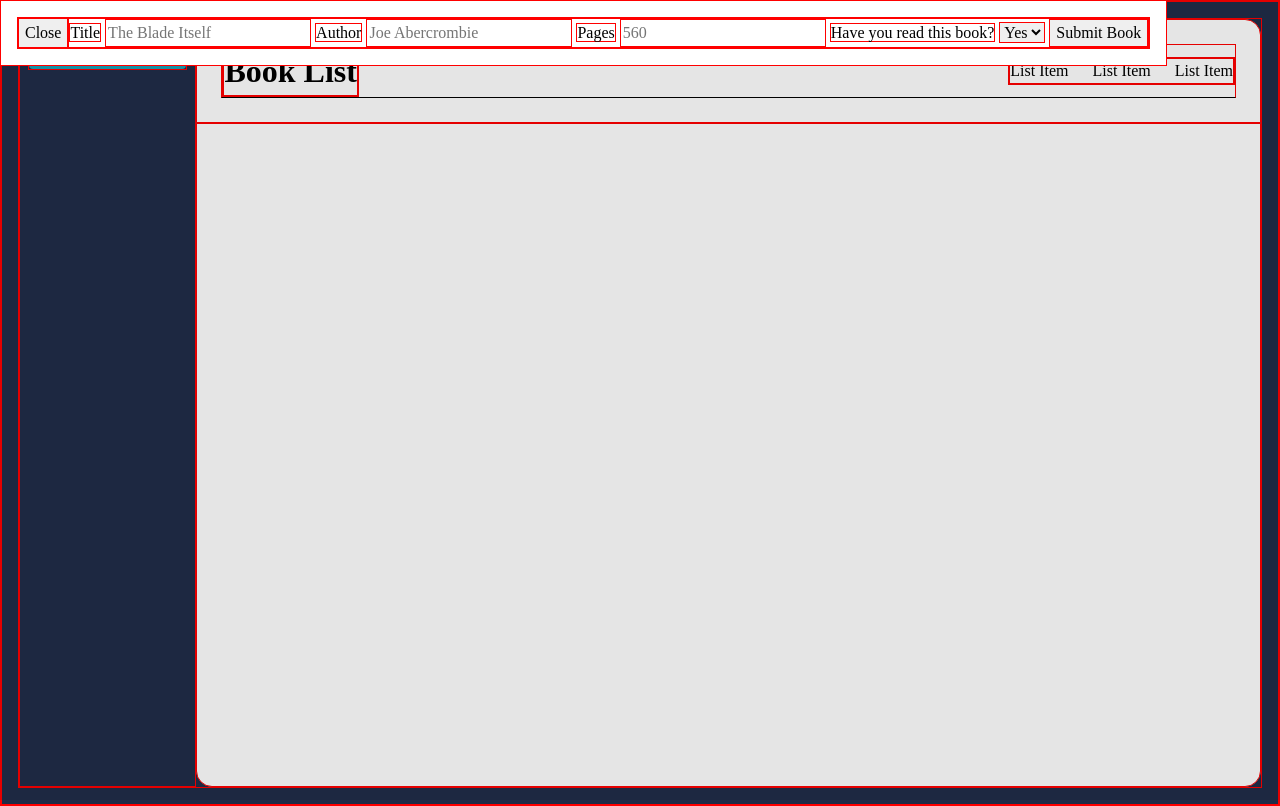
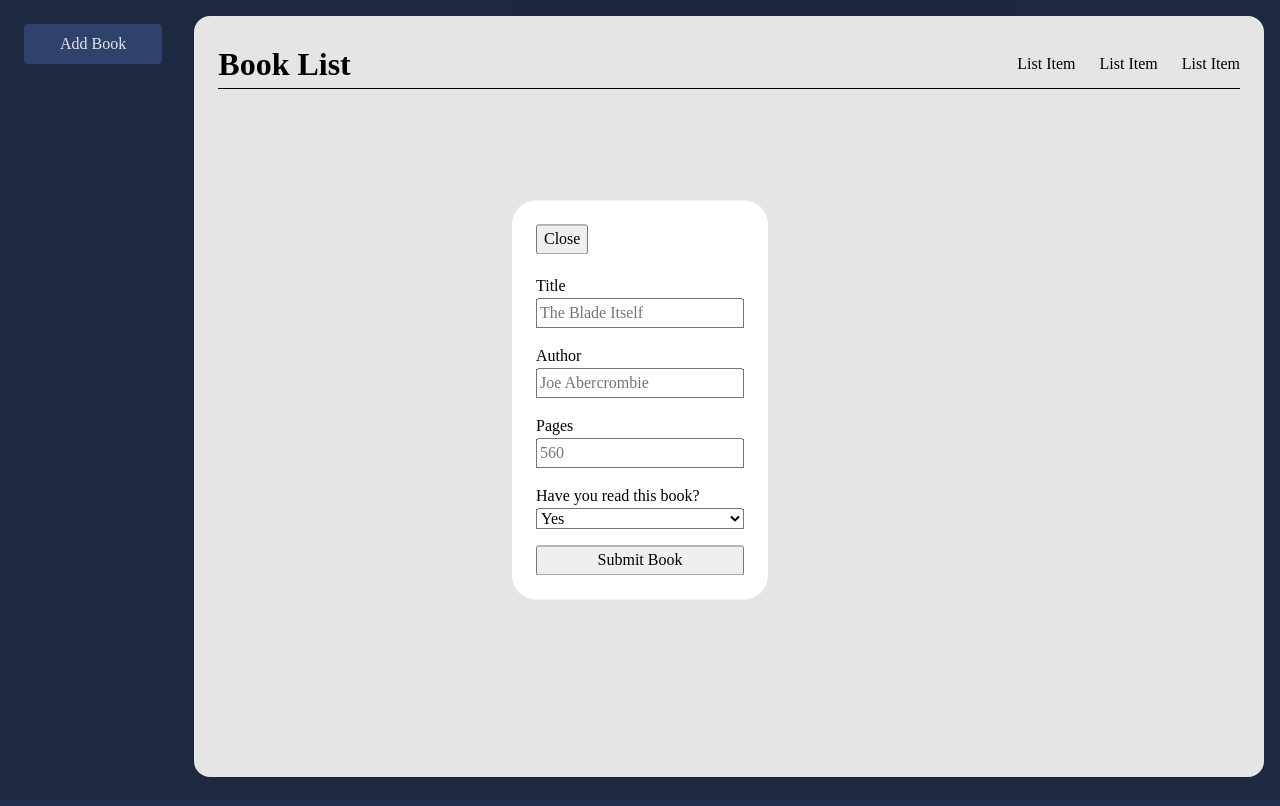
Before and after one commit to Oosh74/op-library, a plain HTML site: page index.html in a window 1280 px wide. Both pictures are taken after a click on the button "Add Book". Drawn offline with Linux system fonts and the light colour scheme.

Commit message:
Add styling for dialog modal

```diff
--- a/index.html
+++ b/index.html
@@ -27,10 +27,17 @@
         <div>
           <button class="add-book">Add Book</button>
         </div>
+      </section>
+      <section class="book-grid"></section>
+    </div>
     <dialog class="form-modal">
       <div class="modal-container">
+        <div>
           <button class="close-form">Close</button>
+        </div>
+        <div>
           <form>
+            <div class="form-input-wrapper">
               <label for="title">Title</label>
               <input
                 type="text"
@@ -38,6 +45,8 @@
                 name="title"
                 placeholder="The Blade Itself"
               />
+            </div>
+            <div class="form-input-wrapper">
               <label for="author">Author</label>
               <input
                 type="text"
@@ -45,19 +54,24 @@
                 name="author"
                 placeholder="Joe Abercrombie"
               />
+            </div>
+            <div class="form-input-wrapper">
               <label for="pages">Pages</label>
               <input type="number" id="pages" name="pages" placeholder="560" />
+            </div>
+            <div class="form-input-wrapper">
               <label for="readBook">Have you read this book?</label>
               <select id="readBook" name="readBook">
                 <option>Yes</option>
                 <option>No</option>
               </select>
+            </div>
+            <div class="form-input-wrapper">
               <button type="submit">Submit Book</button>
+            </div>
           </form>
         </div>
+      </div>
     </dialog>
-      </section>
-      <section class="book-grid"></section>
-    </div>
   </body>
 </html>
--- a/style.css
+++ b/style.css
@@ -3,7 +3,7 @@
 *::before,
 *::after {
   box-sizing: border-box;
-  border: 1px solid red;
+  /* border: 1px solid red; */
 }
 
 /* 2. Remove default margin */
@@ -118,6 +118,7 @@ header {
   display: flex;
   align-items: flex-start;
   justify-content: center;
+  padding-right: 32px;
 }
 
 .side-bar div {
@@ -136,12 +137,48 @@ header {
 }
 
 .add-book {
-  all: unset;
+  appearance: none;
+  border: none;
+  margin: 0;
+  font: inherit;
   color: white;
-  background-color: #17a2b8;
+  background-color: #334977;
   border-radius: 4px;
   padding: 8px 32px;
   text-align: center;
   flex: 1;
   cursor: pointer;
+  transition: ease-in-out 0.25s;
 }
+
+.add-book:hover,
+.add-book:focus {
+  background-color: #17a2b8;
+  border: none;
+}
+
+dialog {
+  position: fixed;
+  top: 50%;
+  left: 50%;
+  transform: translate(-50%, -50%);
+  border: none;
+  padding: 24px;
+  border-radius: 24px;
+}
+
+.modal-container {
+  display: grid;
+  grid-template-rows: 1fr 6fr;
+}
+
+.modal-container form {
+  display: flex;
+  flex-direction: column;
+  gap: 16px;
+}
+
+.form-input-wrapper {
+  display: flex;
+  flex-direction: column;
+}
```
Lines whose indentation alone changed are shown as unchanged.
